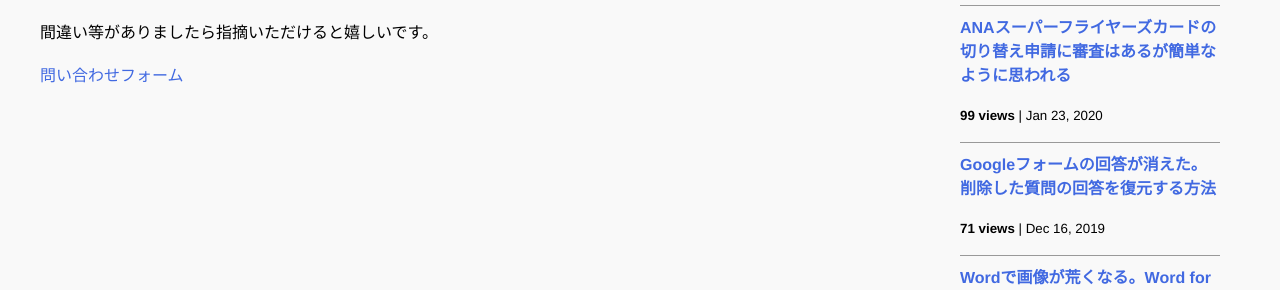
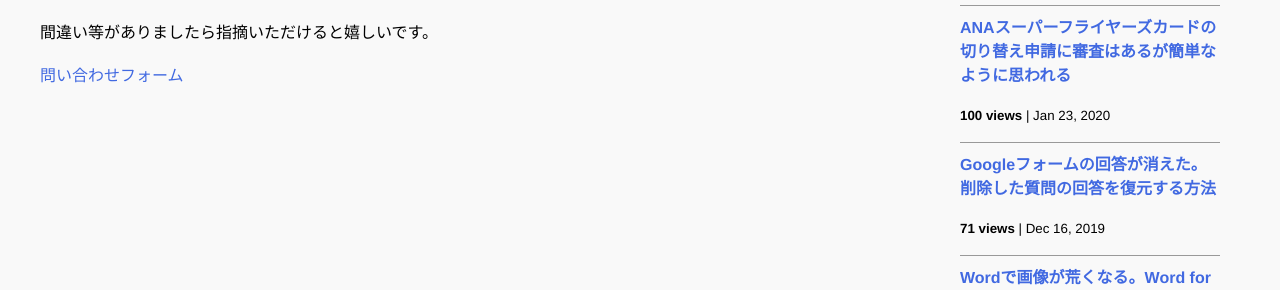
Before and after one commit to iwanaminami/shoyaiwaname, a Jekyll site: the page built from about.markdown, in a window 1280 px wide and 900 px high, scrolled down 830 px. Shown: the part 152-442 px from the top of the window. Built offline with Jekyll 4.4.1, drawn with Linux system fonts in a browser that asks for light colours; nearby versions of some CDN libraries; comment, search, counter and statistics services are not loaded.

Commit message:
chore(ga): update _data/popularposts.yml 20251218-0252

```diff
--- a/_data/popularposts.yml
+++ b/_data/popularposts.yml
@@ -1,7 +1,7 @@
 side:
   - view: 126
     url: "/2020/01/27/ex-rideontheway.html"
-  - view: 99
+  - view: 100
     url: "/2020/01/23/sfc-judge.html"
   - view: 71
     url: "/2019/12/16/restore-googleform.html"
```
